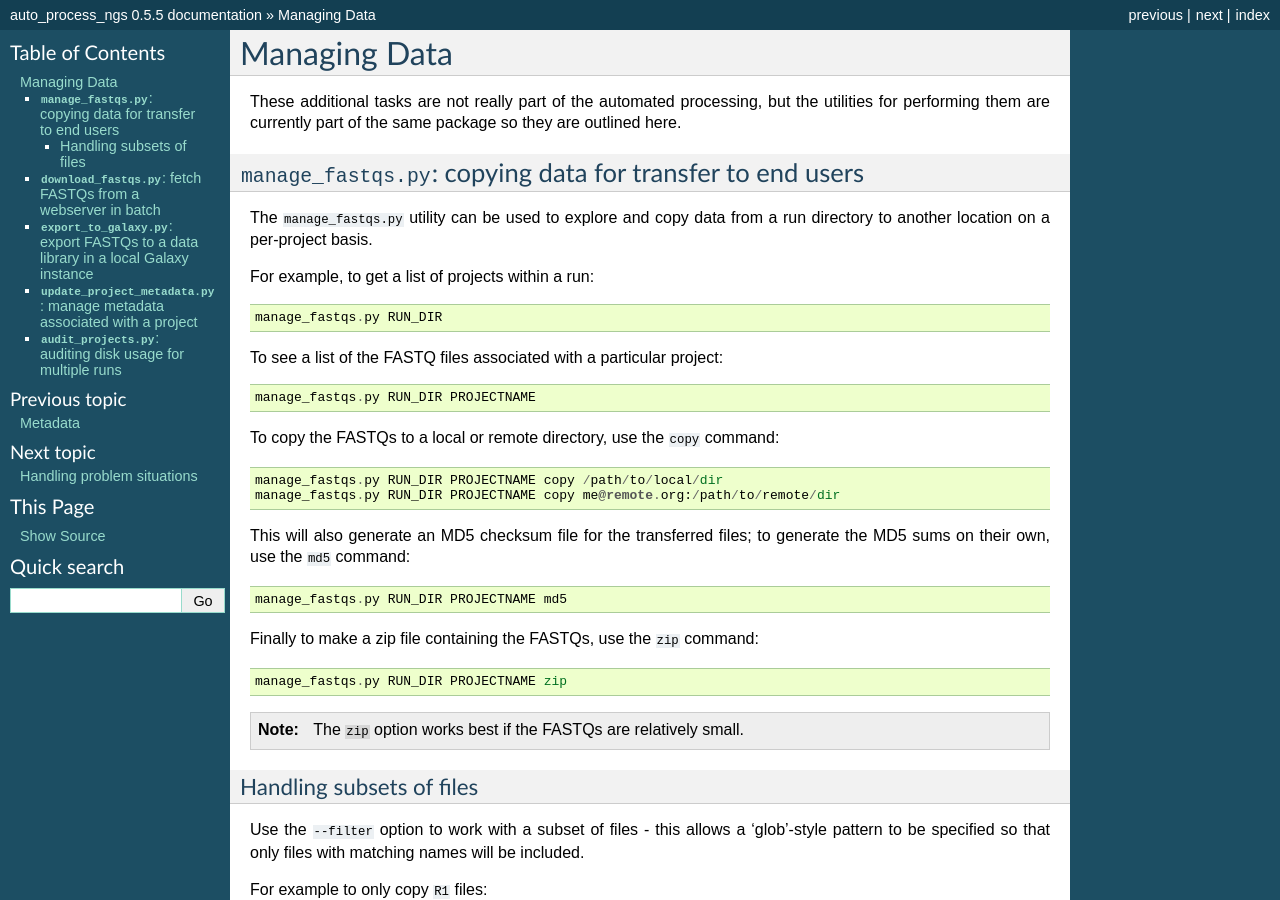
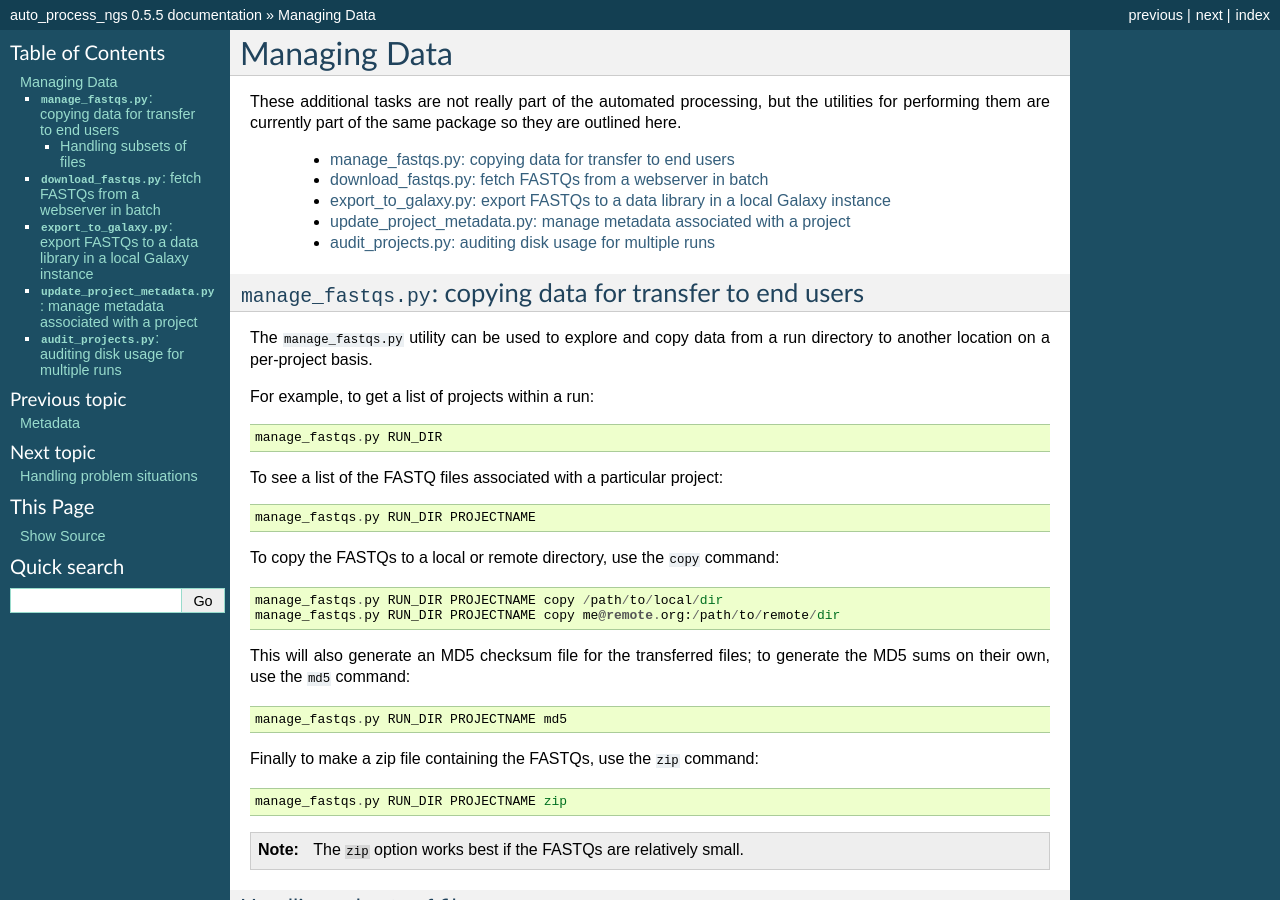
Before and after one commit to fls-bioinformatics-core/auto_process_ngs, a Sphinx documentation site: the page built from docs/source/managing_data.rst, in a window 1280 px wide and 900 px high. Built offline with Sphinx 7.4.7, drawn with Linux system fonts in a browser that asks for light colours.

Commit message:
Add links to documentation for managing data.

```diff
--- a/docs/source/managing_data.rst
+++ b/docs/source/managing_data.rst
@@ -4,6 +4,14 @@ Managing Data
 These additional tasks are not really part of the automated processing, but
 the utilities for performing them are currently part of the same package so
 they are outlined here.
+
+ * :ref:`manage_fastqs`
+ * :ref:`download_fastqs`
+ * :ref:`export_to_galaxy`
+ * :ref:`update_project_metadata`
+ * :ref:`audit_projects`
+
+.. _manage_fastqs:
 
 ``manage_fastqs.py``: copying data for transfer to end users
 ************************************************************
@@ -48,6 +56,8 @@ For example to only copy ``R1`` files::
 
     manage_fastqs.py RUN_DIR PROJECTNAME copy /path/to/local/dir --filter *_R1_*
 
+.. _download_fastqs:
+
 ``download_fastqs.py``: fetch FASTQs from a webserver in batch
 **************************************************************
 
@@ -64,6 +74,8 @@ the Linux ``md5sum`` program to verify the integrity of the downloads.
 
    This utility is stand-alone so it can be sent to end users and
    used independently of other components of the autoprocess package.
+
+.. _export_to_galaxy:
 
 ``export_to_galaxy.py``: export FASTQs to a data library in a local Galaxy instance
 ***********************************************************************************
@@ -92,6 +104,8 @@ The script performs the following actions:
 
    The target data library must already exist on the Galaxy server.
 
+.. _update_project_metadata:
+
 ``update_project_metadata.py``: manage metadata associated with a project
 *************************************************************************
 
@@ -113,6 +127,8 @@ metadata associated with a project, for example to update the PI::
         update_project_metadata.py RUN_DIR PROJECT -i
 
     before using ``-u`` to populate the fields.
+
+.. _audit_projects:
 
 ``audit_projects.py``: auditing disk usage for multiple runs
 ************************************************************
```
